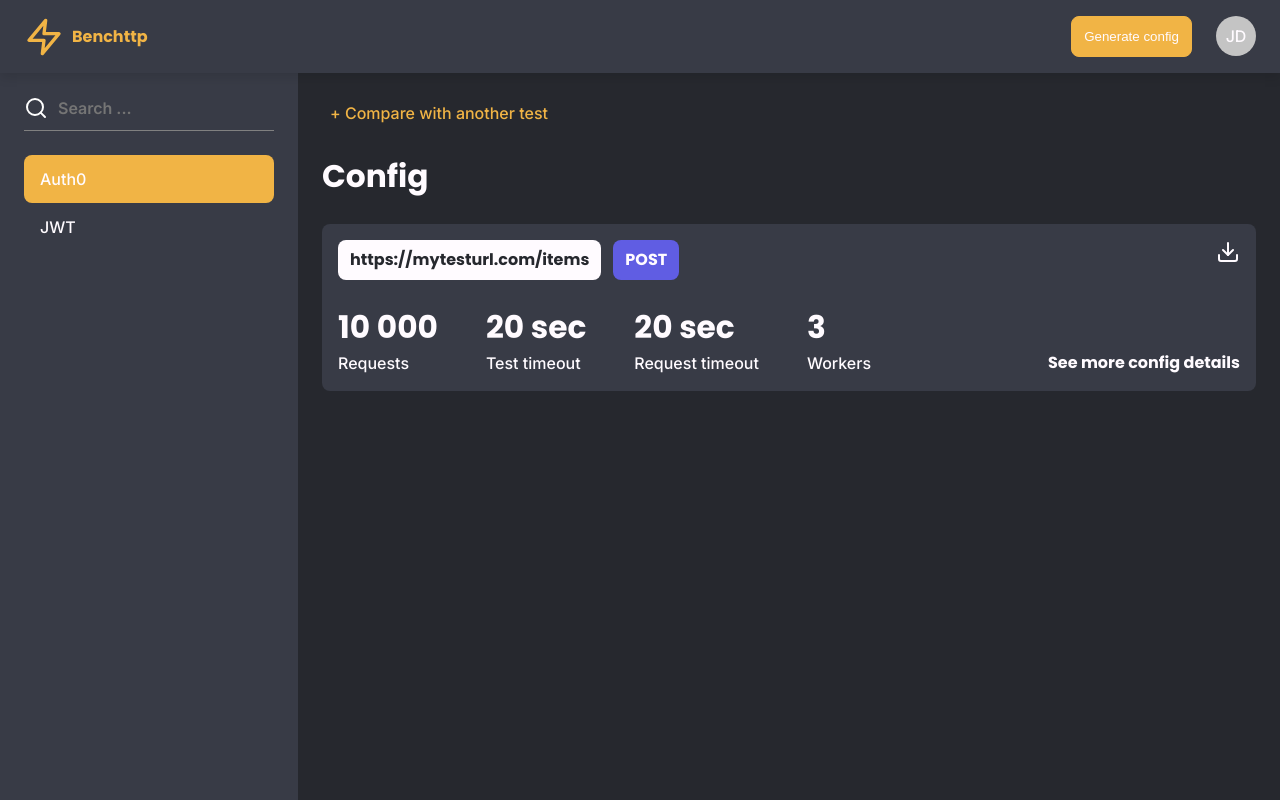
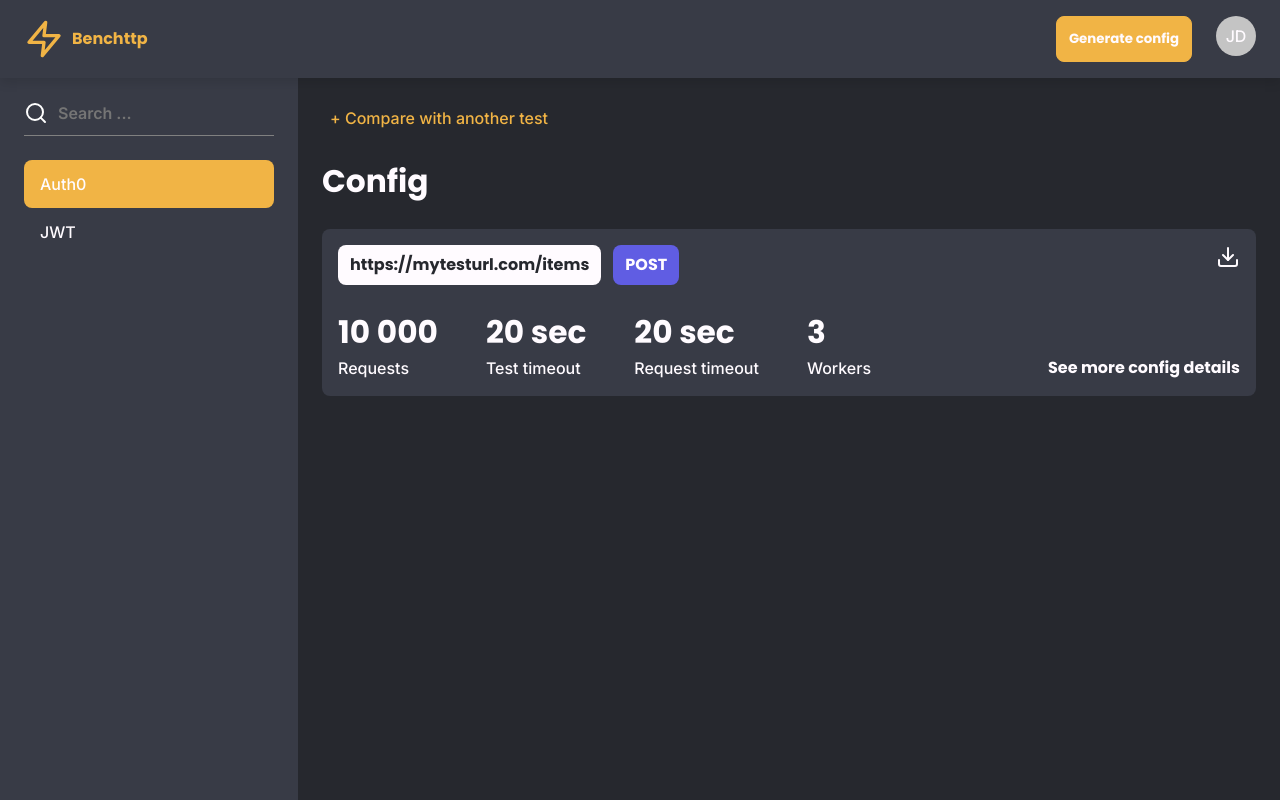
Before and after one commit to benchttp/webapp, a React (Create React App) app: page / in a window 1280 px wide. Built offline with nearby package versions, Linux system fonts and the light colour scheme.

Commit message:
Fixed font family to poppins

```diff
--- a/src/components/Button/core/Button.styles.ts
+++ b/src/components/Button/core/Button.styles.ts
@@ -20,6 +20,8 @@ export const StyledButton = styled('button')<IProps>`
     cursor: pointer;
     border-radius: ${BORDER_RADIUS[1]};
     transition: color 150ms, background-color 150ms, transform 100ms;
+    font-family: 'poppins';
+    font-weight: 700;
 
     ${
       // Primary appearence
--- a/src/components/Button/index.tsx
+++ b/src/components/Button/index.tsx
@@ -4,7 +4,7 @@ import { ButtonAppearence } from 'shared/style/constants'
 import { StyledButton } from './core/Button.styles'
 import { IProps } from './core/Button.types'
 
-export const PrimaryButton: FC<IProps> = ({
+export const Button: FC<IProps> = ({
   children,
   className = '',
   appearence = ButtonAppearence.PRIMARY,
```
